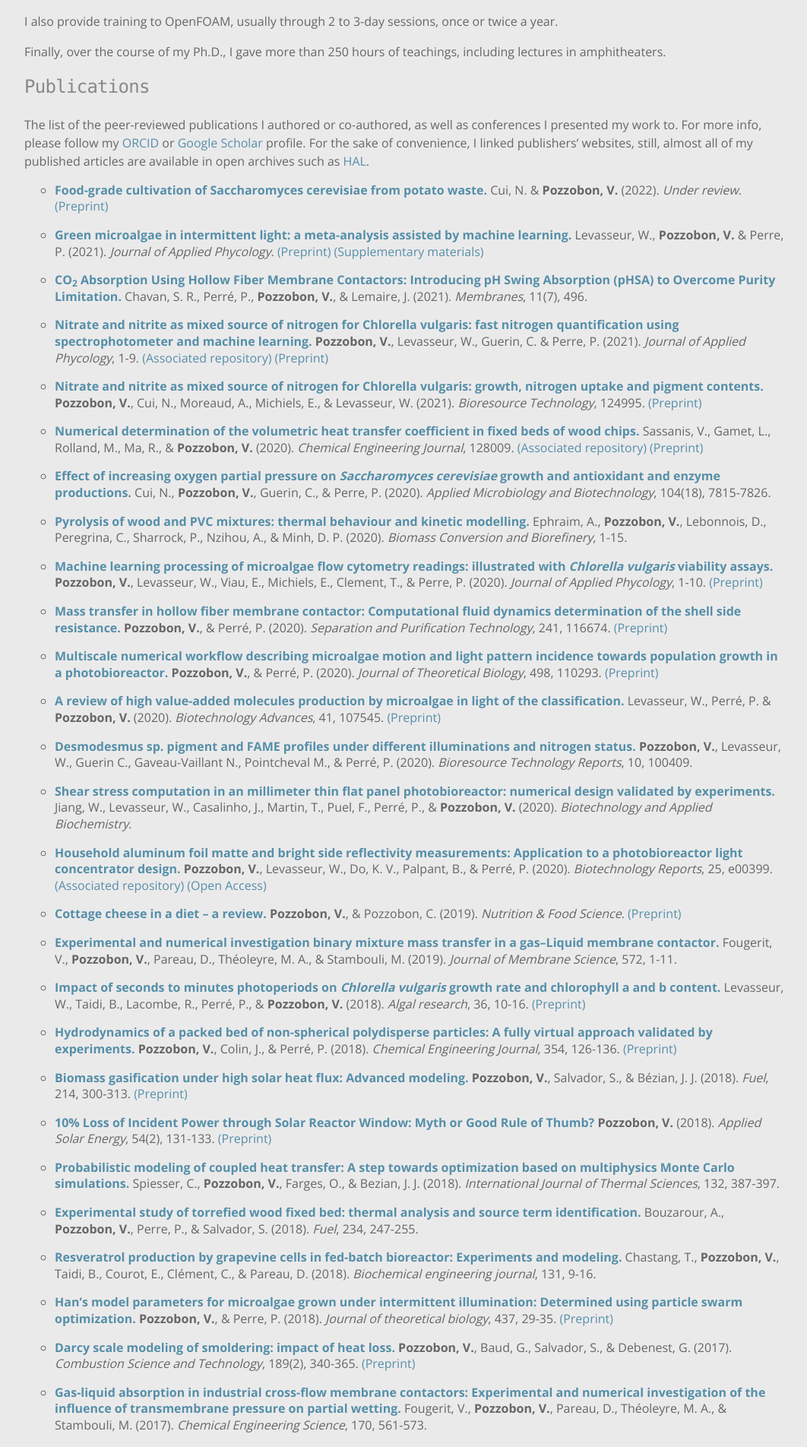
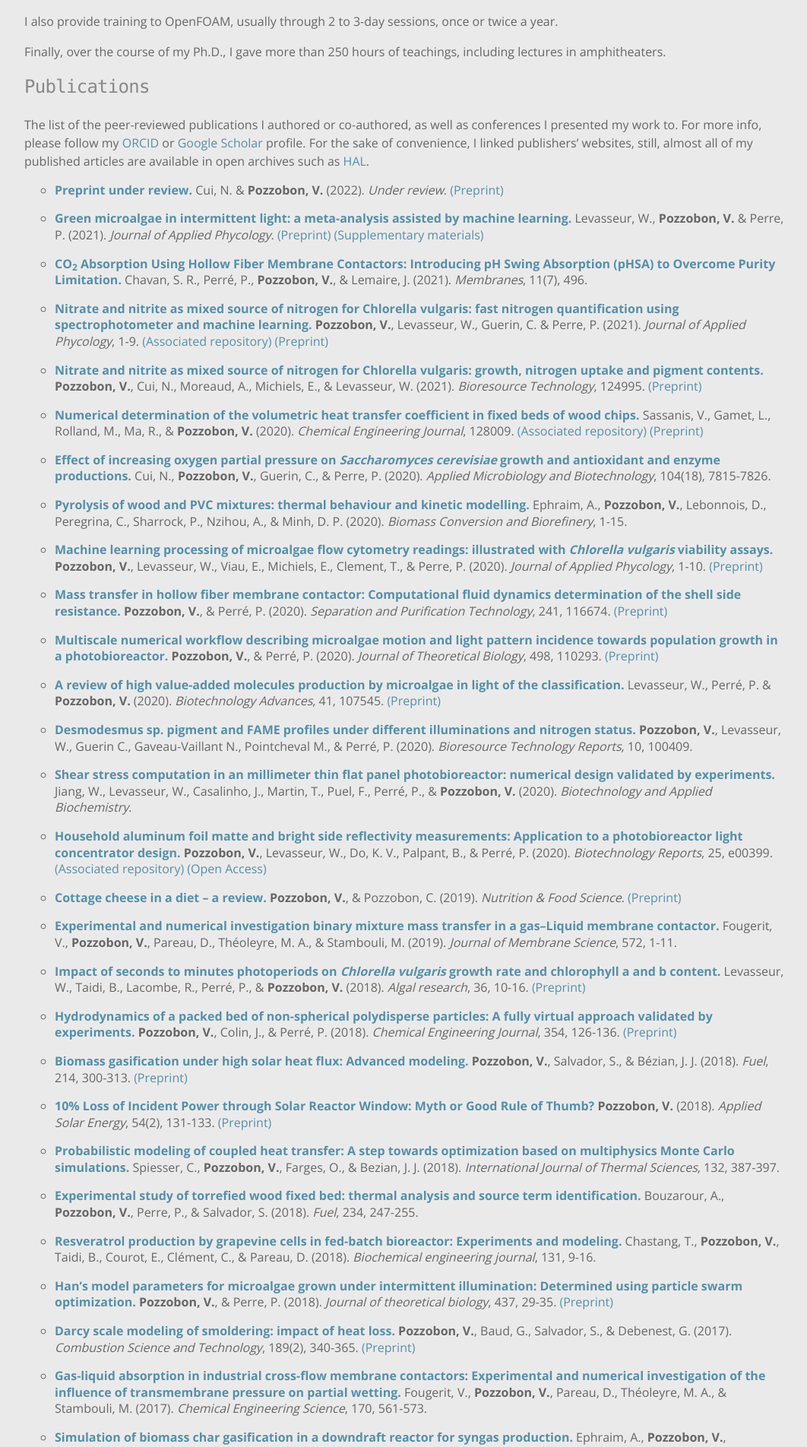
Before and after one commit to victorpozzobon/victorpozzobon.github.io, a Jekyll site: the page built from _pages/academic.md, in a window 1280 px wide. Shown: the part 1109-3013 px from the top of the page at 76% size, without its empty margins (96-1158 px from the left). Built offline with Jekyll 4.4.1, drawn with Linux system fonts in a browser that asks for light colours.

Commit message:
Adding a preprint

```diff
--- a/_pages/academic.md
+++ b/_pages/academic.md
@@ -48,7 +48,7 @@ hours of teachings, including lectures in amphitheaters.
 The list of the peer-reviewed publications I authored or co-authored, as well as conferences
 I presented my work to. For more info, please follow my [ORCID](https://orcid.org/0000-0003-1530-0834) or [Google Scholar](https://scholar.google.fr/citations?user=XOAdaN4AAAAJ) profile. For the sake of convenience, I linked publishers' websites, still, almost all of my published articles are available in open archives such as [HAL](https://hal.archives-ouvertes.fr/).
 
-* [**Food-grade cultivation of Saccharomyces cerevisiae from potato waste.**](/assets/preprints/Cui_2022_a.pdf) Cui, N. & **Pozzobon, V.** (2022). _Under review_. [(Preprint)](/assets/preprints/Cui_2022_a.pdf)
+* [**Preprint under review.**](/assets/preprints/Cui_2022_a.pdf) Cui, N. & **Pozzobon, V.** (2022). _Under review_. [(Preprint)](/assets/preprints/Cui_2022_a.pdf)
 
 * [**Green microalgae in intermittent light: a meta-analysis assisted by machine learning.**](https://link.springer.com/article/10.1007/s10811-021-02603-z) Levasseur, W., **Pozzobon, V.** & Perre, P. (2021). _Journal of Applied Phycology_. [(Preprint)](/assets/preprints/Levasseur_2021_a.pdf) [(Supplementary materials)](/assets/preprints/Levasseur_2021_a_Supplementary_data.pdf)
 
```
